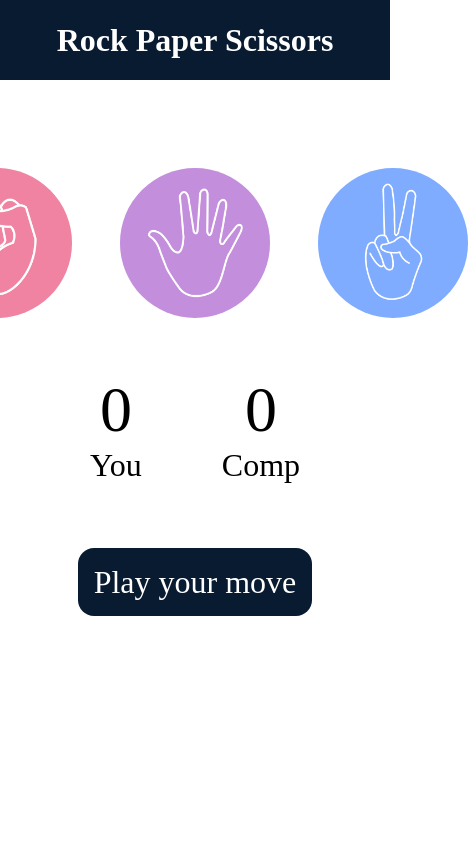
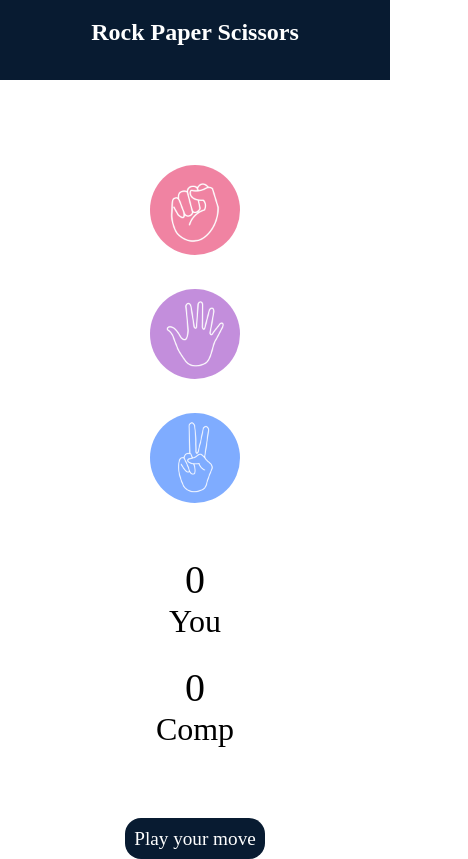
Before and after one commit to Karan2109/SPS-Game, a plain HTML site: page index.html in a window 390 px wide. Shown: the whole page, 468 px wide, since content can reach past the window. Drawn offline with Linux system fonts and the light colour scheme.

Commit message:
added media query in css

```diff
--- a/style.css
+++ b/style.css
@@ -65,3 +65,70 @@ img {
     padding: 1rem;
     border-radius: 1rem;
 }
+
+/* Media Query for Tablets and Larger Smartphones */
+@media (max-width: 768px) {
+    .choices {
+        flex-direction: column;
+        gap: 2rem;
+    }
+
+    .choice {
+        height: 120px;
+        width: 120px;
+    }
+
+    img {
+        height: 110px;
+        width: 110px;
+    }
+
+    .score-board {
+        flex-direction: column;
+        gap: 2rem;
+    }
+
+    #user-score, #comp-score {
+        font-size: 3rem;
+    }
+
+    #msg {
+        font-size: 1.5rem;
+        padding: 0.8rem;
+    }
+}
+
+/* Media Query for Small Smartphones */
+@media (max-width: 480px) {
+    h1 {
+        font-size: 1.5rem;
+        line-height: 4rem;
+    }
+
+    .choice {
+        height: 100px;
+        width: 100px;
+    }
+
+    img {
+        height: 90px;
+        width: 90px;
+    }
+
+    .choices {
+        gap: 1.5rem;
+    }
+
+    .score-board {
+        gap: 1.5rem;
+    }
+
+    #user-score, #comp-score {
+        font-size: 2.5rem;
+    }
+
+    #msg {
+        font-size: 1.2rem;
+        padding: 0.6rem;
+    }
+}
```
